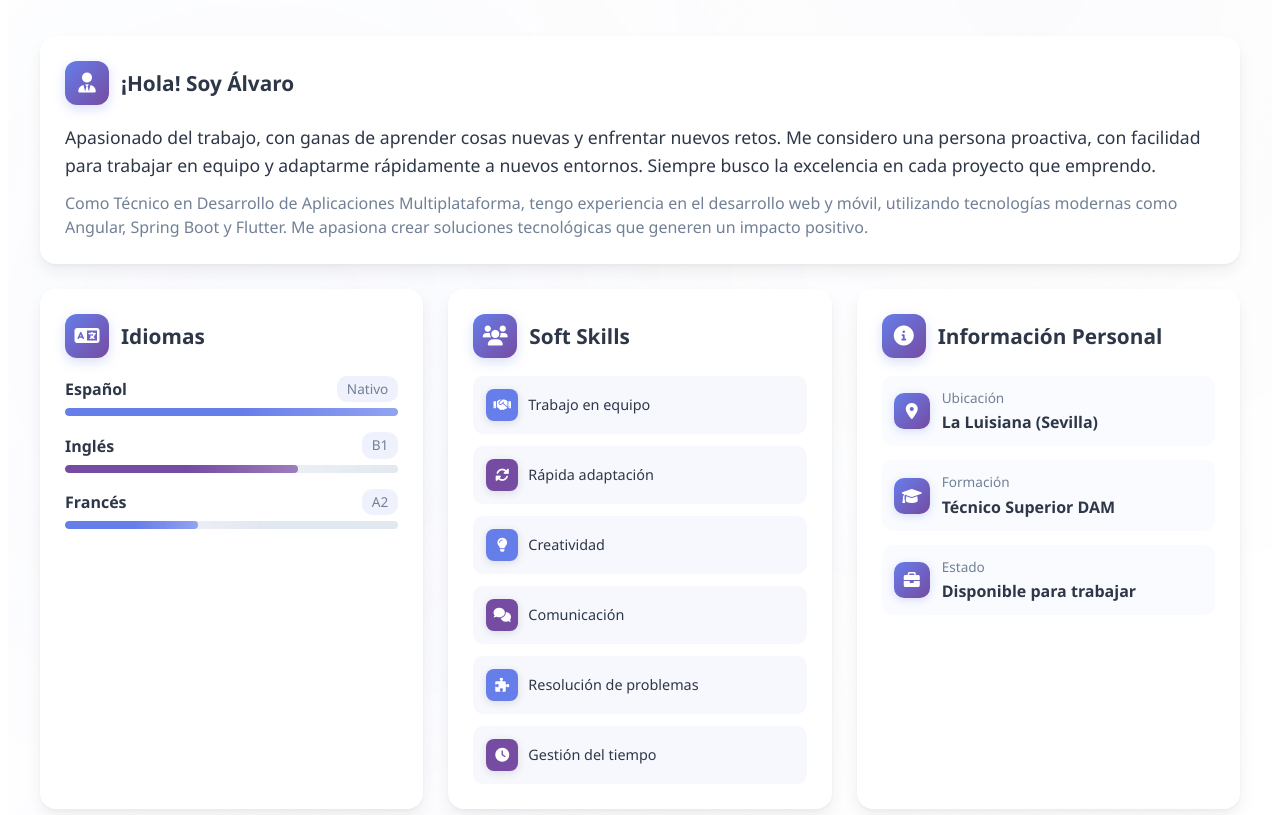
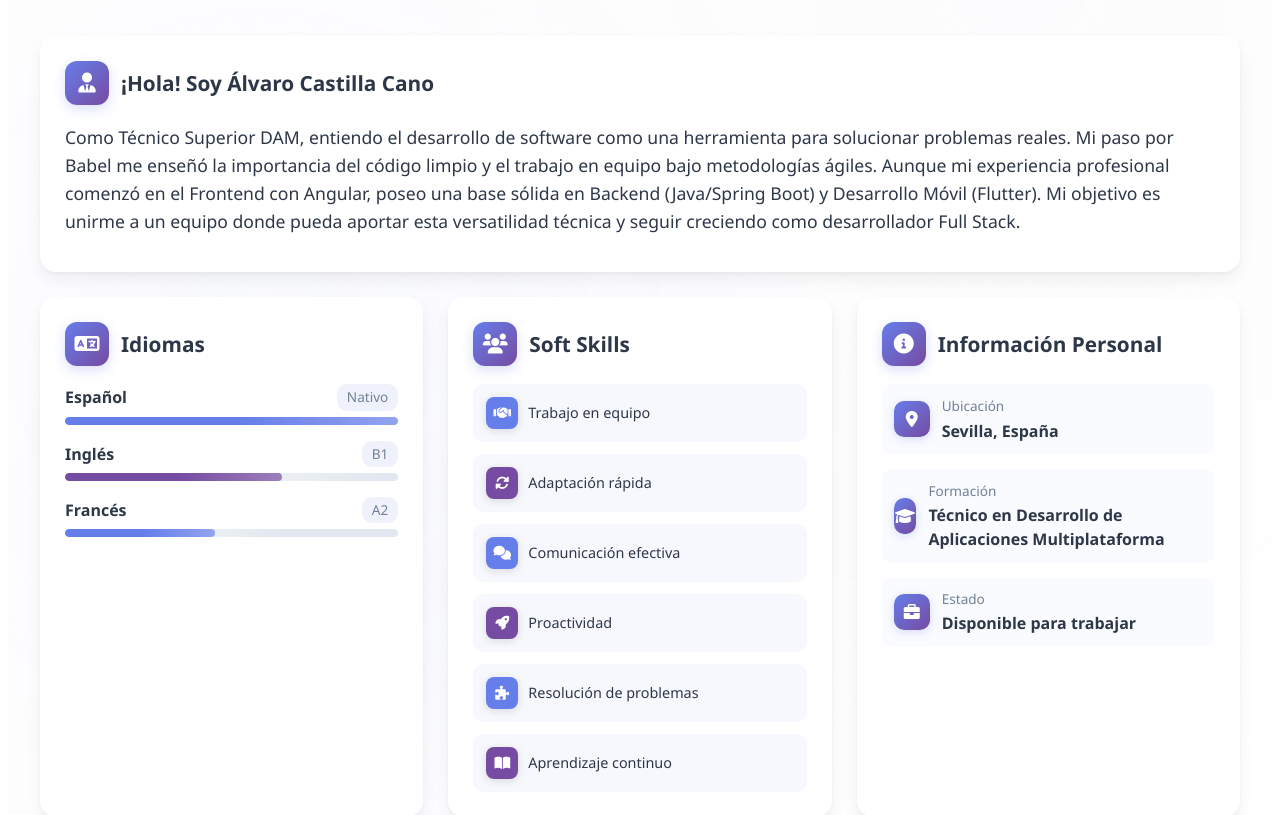
Before and after one commit to alvarocastilla05/Portafolios, an Angular app in the folder Portafolios/: page / in a window 1280 px wide. Shown: the part 2480-3295 px from the top of the page. Built offline with nearby package versions, Linux system fonts and the light colour scheme.

Commit message:
Modificacion del componente about

```diff
--- a/Portafolios/src/app/components/about/about.component.html
+++ b/Portafolios/src/app/components/about/about.component.html
@@ -9,25 +9,18 @@
     </div>
 
     <!-- About Content -->
-    <div class="about-content">
+    <div class="about-content" *ngIf="personalData">
       <!-- Introduction Card -->
       <div class="about-card introduction-card">
         <div class="card-header">
           <div class="card-icon">
             <i class="fas fa-user-tie"></i>
           </div>
-          <h3 class="card-title">¡Hola! Soy Álvaro</h3>
+          <h3 class="card-title">¡Hola! Soy {{ personalData.personalInfo.name }}</h3>
         </div>
         <div class="card-content">
           <p class="main-description">
-            Apasionado del trabajo, con ganas de aprender cosas nuevas y enfrentar nuevos retos.
-            Me considero una persona proactiva, con facilidad para trabajar en equipo y adaptarme
-            rápidamente a nuevos entornos. Siempre busco la excelencia en cada proyecto que emprendo.
-          </p>
-          <p class="secondary-description">
-            Como Técnico en Desarrollo de Aplicaciones Multiplataforma, tengo experiencia en el
-            desarrollo web y móvil, utilizando tecnologías modernas como Angular, Spring Boot y Flutter.
-            Me apasiona crear soluciones tecnológicas que generen un impacto positivo.
+            {{ personalData.personalInfo.description }}
           </p>
         </div>
       </div>
@@ -42,31 +35,16 @@
         </div>
         <div class="card-content">
           <div class="languages-list">
-            <div class="language-item">
+            <div class="language-item" *ngFor="let language of personalData.languages; let i = index">
               <div class="language-info">
-                <span class="language-name">Español</span>
-                <span class="language-level">Nativo</span>
+                <span class="language-name">{{ language.name }}</span>
+                <span class="language-level">{{ language.level }}</span>
               </div>
               <div class="language-bar">
-                <div class="language-progress" style="width: 100%; --progress-color: #667eea"></div>
-              </div>
-            </div>
-            <div class="language-item">
-              <div class="language-info">
-                <span class="language-name">Inglés</span>
-                <span class="language-level">B1</span>
-              </div>
-              <div class="language-bar">
-                <div class="language-progress" style="width: 70%; --progress-color: #764ba2"></div>
-              </div>
-            </div>
-            <div class="language-item">
-              <div class="language-info">
-                <span class="language-name">Francés</span>
-                <span class="language-level">A2</span>
-              </div>
-              <div class="language-bar">
-                <div class="language-progress" style="width: 40%; --progress-color: #667eea"></div>
+                <div class="language-progress"
+                     [style.width.%]="getLanguageProgress(language.level)"
+                     [style.--progress-color]="i % 2 === 0 ? '#667eea' : '#764ba2'">
+                </div>
               </div>
             </div>
           </div>
@@ -83,41 +61,13 @@
         </div>
         <div class="card-content">
           <div class="soft-skills-grid">
-            <div class="soft-skill-item" style="--skill-color: #667eea">
+            <div class="soft-skill-item"
+                 *ngFor="let skill of personalData.softSkills; let i = index"
+                 [style.--skill-color]="i % 2 === 0 ? '#667eea' : '#764ba2'">
               <div class="skill-icon">
-                <i class="fas fa-handshake"></i>
+                <i [class]="getSoftSkillIcon(skill)"></i>
               </div>
-              <span class="skill-name">Trabajo en equipo</span>
-            </div>
-            <div class="soft-skill-item" style="--skill-color: #764ba2">
-              <div class="skill-icon">
-                <i class="fas fa-sync-alt"></i>
-              </div>
-              <span class="skill-name">Rápida adaptación</span>
-            </div>
-            <div class="soft-skill-item" style="--skill-color: #667eea">
-              <div class="skill-icon">
-                <i class="fas fa-lightbulb"></i>
-              </div>
-              <span class="skill-name">Creatividad</span>
-            </div>
-            <div class="soft-skill-item" style="--skill-color: #764ba2">
-              <div class="skill-icon">
-                <i class="fas fa-comments"></i>
-              </div>
-              <span class="skill-name">Comunicación</span>
-            </div>
-            <div class="soft-skill-item" style="--skill-color: #667eea">
-              <div class="skill-icon">
-                <i class="fas fa-puzzle-piece"></i>
-              </div>
-              <span class="skill-name">Resolución de problemas</span>
-            </div>
-            <div class="soft-skill-item" style="--skill-color: #764ba2">
-              <div class="skill-icon">
-                <i class="fas fa-clock"></i>
-              </div>
-              <span class="skill-name">Gestión del tiempo</span>
+              <span class="skill-name">{{ skill }}</span>
             </div>
           </div>
         </div>
@@ -139,7 +89,7 @@
               </div>
               <div class="info-content">
                 <span class="info-label">Ubicación</span>
-                <span class="info-value">La Luisiana (Sevilla)</span>
+                <span class="info-value">{{ personalData.personalInfo.location }}</span>
               </div>
             </div>
             <div class="info-item">
@@ -148,7 +98,7 @@
               </div>
               <div class="info-content">
                 <span class="info-label">Formación</span>
-                <span class="info-value">Técnico Superior DAM</span>
+                <span class="info-value">{{ personalData.personalInfo.title }}</span>
               </div>
             </div>
             <div class="info-item">
--- a/Portafolios/src/app/components/about/about.component.ts
+++ b/Portafolios/src/app/components/about/about.component.ts
@@ -1,10 +1,79 @@
-import { Component } from '@angular/core';
+import { Component, OnInit } from '@angular/core';
+import { HttpClient } from '@angular/common/http';
+
+interface Language {
+  name: string;
+  level: string;
+  flag: string;
+}
+
+interface PersonalInfo {
+  name: string;
+  title: string;
+  subtitle: string;
+  description: string;
+  location: string;
+  email: string;
+  github: string;
+  linkedin: string;
+  phone: string;
+  status: string;
+  profileImage: string;
+}
+
+interface PersonalData {
+  personalInfo: PersonalInfo;
+  languages: Language[];
+  softSkills: string[];
+}
 
 @Component({
   selector: 'app-about',
   templateUrl: './about.component.html',
   styleUrl: './about.component.css'
 })
-export class AboutComponent {
+export class AboutComponent implements OnInit {
+  personalData: PersonalData | null = null;
 
+  constructor(private http: HttpClient) {}
+
+  ngOnInit() {
+    this.loadPersonalData();
+  }
+
+  private loadPersonalData() {
+    this.http.get<PersonalData>('assets/data/personal-info.json').subscribe({
+      next: (data) => {
+        this.personalData = data;
+      },
+      error: (error) => {
+        console.error('Error loading personal data:', error);
+      }
+    });
+  }
+
+  getSoftSkillIcon(skill: string): string {
+    const icons: { [key: string]: string } = {
+      'Trabajo en equipo': 'fas fa-handshake',
+      'Adaptación rápida': 'fas fa-sync-alt',
+      'Comunicación efectiva': 'fas fa-comments',
+      'Proactividad': 'fas fa-rocket',
+      'Resolución de problemas': 'fas fa-puzzle-piece',
+      'Aprendizaje continuo': 'fas fa-book-open'
+    };
+    return icons[skill] || 'fas fa-star';
+  }
+
+  getLanguageProgress(level: string): number {
+    const levels: { [key: string]: number } = {
+      'Nativo': 100,
+      'C2': 95,
+      'C1': 85,
+      'B2': 75,
+      'B1': 65,
+      'A2': 45,
+      'A1': 25
+    };
+    return levels[level] || 50;
+  }
 }
--- a/Portafolios/src/assets/data/personal-info.json
+++ b/Portafolios/src/assets/data/personal-info.json
@@ -3,8 +3,8 @@
     "name": "Álvaro Castilla Cano",
     "title": "Técnico en Desarrollo de Aplicaciones Multiplataforma",
     "subtitle": "Desarrollador Full Stack en formación",
-    "description": "Desarrollador apasionado por aprender y mejorar como programador. Especializado en Java, Angular y Spring Boot con experiencia en desarrollo frontend y metodologías ágiles.",
-    "location": "La Luisiana, Sevilla",
+    "description": "Como Técnico Superior DAM, entiendo el desarrollo de software como una herramienta para solucionar problemas reales. Mi paso por Babel me enseñó la importancia del código limpio y el trabajo en equipo bajo metodologías ágiles. Aunque mi experiencia profesional comenzó en el Frontend con Angular, poseo una base sólida en Backend (Java/Spring Boot) y Desarrollo Móvil (Flutter). Mi objetivo es unirme a un equipo donde pueda aportar esta versatilidad técnica y seguir creciendo como desarrollador Full Stack.",
+    "location": "Sevilla, España",
     "email": "alvarocasno06@gmail.com",
     "github": "https://github.com/alvarocastilla05",
     "linkedin": "https://linkedin.com/in/alvaro-castilla",
@@ -91,7 +91,7 @@
     "Trabajo en equipo",
     "Adaptación rápida",
     "Comunicación efectiva",
-    "Creatividad",
+    "Proactividad",
     "Resolución de problemas",
     "Aprendizaje continuo"
   ],
```
